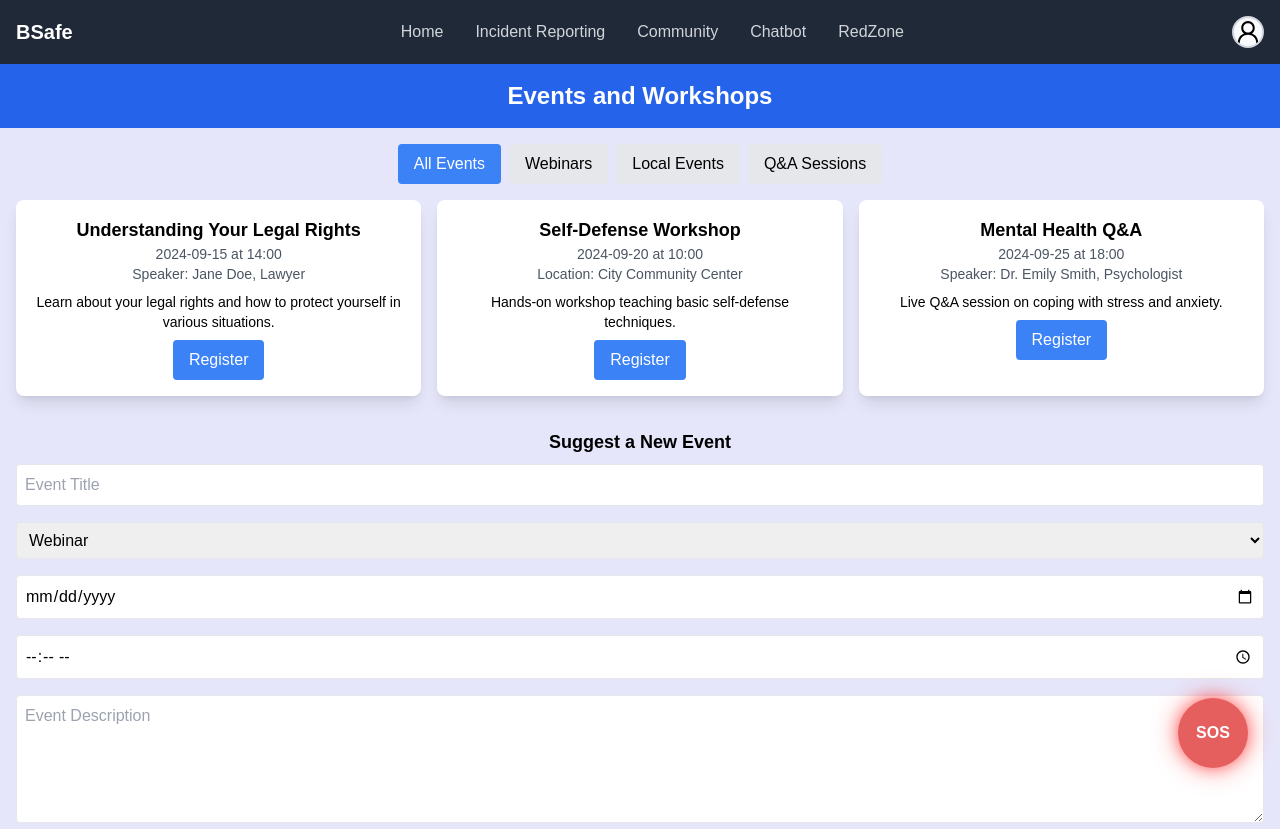
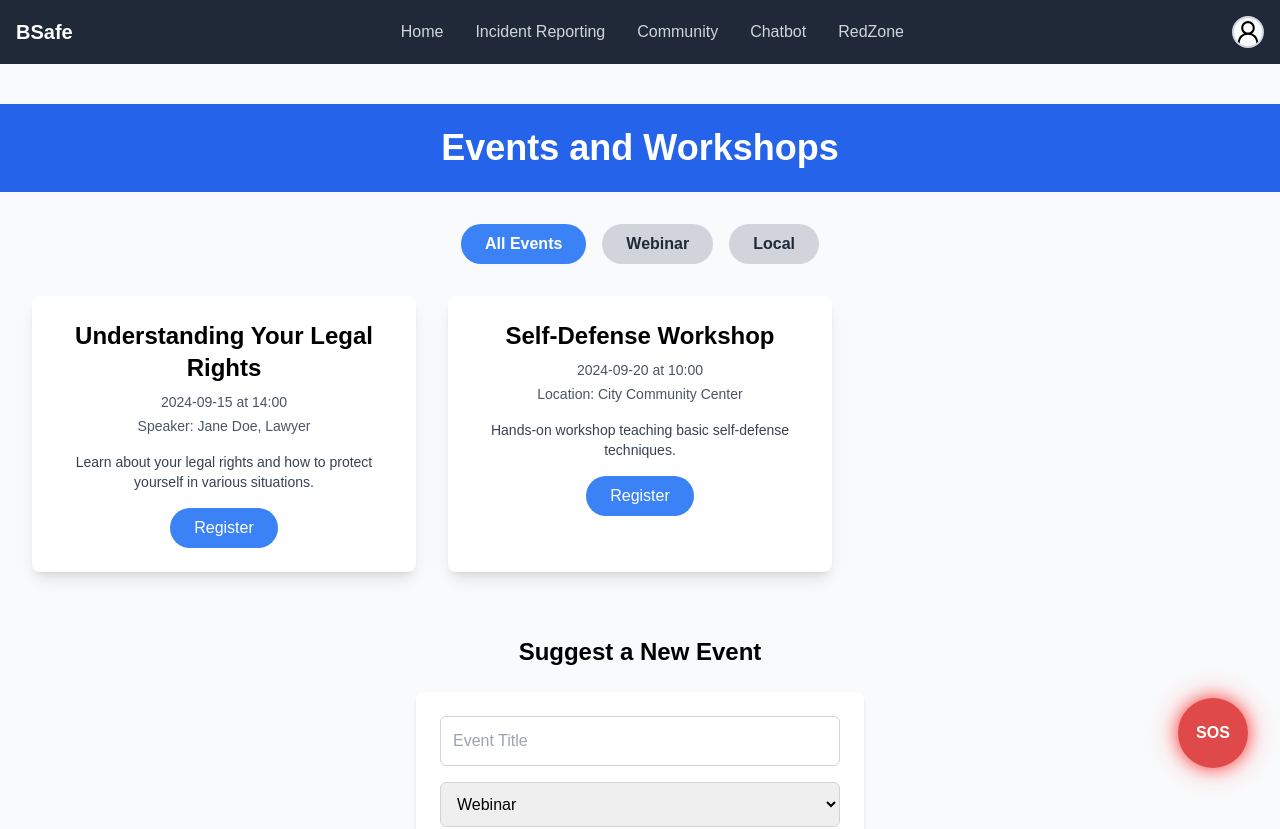
Before and after one commit to itshirdeshk/Women-Safety-Project-Main, a React (Vite) app in the folder Frontend/: page /events in a window 1280 px wide. Shown: the top 829 px of the page. Built offline with nearby package versions, Linux system fonts and the light colour scheme.

Commit message:
event section

```diff
--- a/Frontend/src/pages/Events.jsx
+++ b/Frontend/src/pages/Events.jsx
@@ -4,7 +4,6 @@ const Events = () => {
   const [events, setEvents] = useState([
     { id: 1, type: 'webinar', title: 'Understanding Your Legal Rights', date: '2024-09-15', time: '14:00', speaker: 'Jane Doe, Lawyer', description: 'Learn about your legal rights and how to protect yourself in various situations.' },
     { id: 2, type: 'local', title: 'Self-Defense Workshop', date: '2024-09-20', time: '10:00', location: 'City Community Center', description: 'Hands-on workshop teaching basic self-defense techniques.' },
-    { id: 3, type: 'qa', title: 'Mental Health Q&A', date: '2024-09-25', time: '18:00', speaker: 'Dr. Emily Smith, Psychologist', description: 'Live Q&A session on coping with stress and anxiety.' },
   ]);
 
   const [filter, setFilter] = useState('all');
@@ -21,77 +20,71 @@ const Events = () => {
   };
 
   return (
-    <div className="events-workshops-page text-center">
-      <header className="bg-blue-600 text-white p-4 text-center">
-        <h1 className="text-2xl font-bold">Events and Workshops</h1>
+    <div className="events-page text-center bg-gray-50 min-h-screen py-10">
+      <header className="bg-blue-600 text-white py-6">
+        <h1 className="text-4xl font-bold">Events and Workshops</h1>
       </header>
 
-      <main className="p-4">
-        <div className="filter-buttons mb-4">
+      <main className="p-8">
+        {/* Filter Buttons */}
+        <div className="filter-buttons mb-8 flex justify-center space-x-4">
+          {['all', 'webinar', 'local'].map((type) => (
             <button
-            onClick={() => setFilter('all')}
-            className={`px-4 py-2 rounded mr-2 ${filter === 'all' ? 'bg-blue-500 text-white' : 'bg-gray-200'}`}
+              key={type}
+              onClick={() => setFilter(type)}
+              className={`px-6 py-2 rounded-full font-semibold ${
+                filter === type ? 'bg-blue-500 text-white' : 'bg-gray-300 text-gray-800'
+              } hover:bg-blue-400 hover:text-white transition duration-200`}
             >
-            All Events
+              {type === 'all' ? 'All Events' : type.charAt(0).toUpperCase() + type.slice(1)}
             </button>
-          <button
-            onClick={() => setFilter('webinar')}
-            className={`px-4 py-2 rounded mr-2 ${filter === 'webinar' ? 'bg-blue-500 text-white' : 'bg-gray-200'}`}
-          >
-            Webinars
-          </button>
-          <button
-            onClick={() => setFilter('local')}
-            className={`px-4 py-2 rounded mr-2 ${filter === 'local' ? 'bg-blue-500 text-white' : 'bg-gray-200'}`}
-          >
-            Local Events
-          </button>
-          <button
-            onClick={() => setFilter('qa')}
-            className={`px-4 py-2 rounded ${filter === 'qa' ? 'bg-blue-500 text-white' : 'bg-gray-200'}`}
-          >
-            Q&A Sessions
-          </button>
+          ))}
         </div>
 
-        <div className="events-grid grid grid-cols-1 md:grid-cols-2 lg:grid-cols-3 gap-4">
-          {filteredEvents.map(event => (
-            <div key={event.id} className="event-card bg-white shadow-lg rounded-lg overflow-hidden transition-transform transform hover:scale-105">
-              <div className="p-4">
-                <h3 className="font-semibold text-lg">{event.title}</h3>
-                <p className="text-sm text-gray-600">
+        {/* Events Grid */}
+        <div className="events-grid grid grid-cols-1 md:grid-cols-2 lg:grid-cols-3 gap-8">
+          {filteredEvents.length ? (
+            filteredEvents.map((event) => (
+              <div key={event.id} className="event-card bg-white shadow-lg rounded-lg overflow-hidden transition transform hover:scale-105">
+                <div className="p-6">
+                  <h3 className="text-2xl font-bold mb-2">{event.title}</h3>
+                  <p className="text-sm text-gray-600 mb-1">
                     {event.date} at {event.time}
                   </p>
                   {event.type === 'local' && (
-                  <p className="text-sm text-gray-600">Location: {event.location}</p>
+                    <p className="text-sm text-gray-600 mb-1">Location: {event.location}</p>
                   )}
                   {(event.type === 'webinar' || event.type === 'qa') && (
-                  <p className="text-sm text-gray-600">Speaker: {event.speaker}</p>
+                    <p className="text-sm text-gray-600 mb-1">Speaker: {event.speaker}</p>
                   )}
-                <p className="mt-2 text-sm">{event.description}</p>
-                <button className="mt-2 bg-blue-500 text-white px-4 py-2 rounded hover:bg-blue-600">
+                  <p className="text-sm text-gray-700 mt-4">{event.description}</p>
+                  <button className="mt-4 bg-blue-500 text-white px-6 py-2 rounded-full hover:bg-blue-600 transition duration-200">
                     Register
                   </button>
                 </div>
               </div>
-          ))}
+            ))
+          ) : (
+            <p className="text-gray-500">No events available for this category.</p>
+          )}
         </div>
 
-        <div className="new-event-form mt-8">
-          <h3 className="text-lg font-semibold mb-2">Suggest a New Event</h3>
-          <form onSubmit={handleSubmit} className="space-y-4">
+        {/* New Event Form */}
+        <div className="new-event-form mt-16 max-w-md mx-auto">
+          <h3 className="text-2xl font-bold mb-6">Suggest a New Event</h3>
+          <form onSubmit={handleSubmit} className="space-y-4 bg-white p-6 rounded-lg shadow-md">
             <input
               type="text"
               placeholder="Event Title"
               value={newEvent.title}
-              onChange={(e) => setNewEvent({...newEvent, title: e.target.value})}
-              className="w-full p-2 border rounded"
+              onChange={(e) => setNewEvent({ ...newEvent, title: e.target.value })}
+              className="w-full p-3 border border-gray-300 rounded-md focus:ring-2 focus:ring-blue-500"
               required
             />
             <select
               value={newEvent.type}
-              onChange={(e) => setNewEvent({...newEvent, type: e.target.value})}
-              className="w-full p-2 border rounded"
+              onChange={(e) => setNewEvent({ ...newEvent, type: e.target.value })}
+              className="w-full p-3 border border-gray-300 rounded-md focus:ring-2 focus:ring-blue-500"
               required
             >
               <option value="webinar">Webinar</option>
@@ -101,25 +94,25 @@ const Events = () => {
             <input
               type="date"
               value={newEvent.date}
-              onChange={(e) => setNewEvent({...newEvent, date: e.target.value})}
-              className="w-full p-2 border rounded"
+              onChange={(e) => setNewEvent({ ...newEvent, date: e.target.value })}
+              className="w-full p-3 border border-gray-300 rounded-md focus:ring-2 focus:ring-blue-500"
               required
             />
             <input
               type="time"
               value={newEvent.time}
-              onChange={(e) => setNewEvent({...newEvent, time: e.target.value})}
-              className="w-full p-2 border rounded"
+              onChange={(e) => setNewEvent({ ...newEvent, time: e.target.value })}
+              className="w-full p-3 border border-gray-300 rounded-md focus:ring-2 focus:ring-blue-500"
               required
             />
             <textarea
               placeholder="Event Description"
               value={newEvent.description}
-              onChange={(e) => setNewEvent({...newEvent, description: e.target.value})}
-              className="w-full p-2 border rounded h-32"
+              onChange={(e) => setNewEvent({ ...newEvent, description: e.target.value })}
+              className="w-full p-3 border border-gray-300 rounded-md focus:ring-2 focus:ring-blue-500 h-32"
               required
             />
-            <button type="submit" className="bg-blue-500 text-white px-4 py-2 rounded hover:bg-blue-600">
+            <button type="submit" className="bg-blue-500 text-white px-6 py-2 rounded-full hover:bg-blue-600 transition duration-200">
               Suggest Event
             </button>
           </form>
```
Lines whose indentation alone changed are shown as unchanged.
